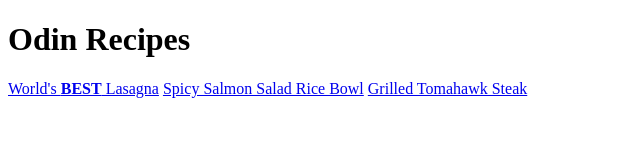
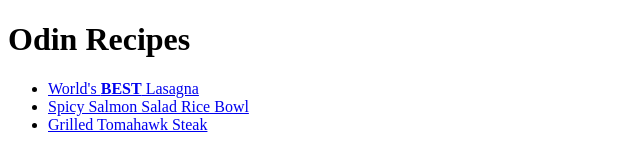
Before and after one commit to Trustamone/odin-recipes, a plain HTML site: page index.html in a window 1280 px wide. Shown: the whole page, without its empty margins (0-640 px from the left). Drawn offline with Linux system fonts and the light colour scheme.

Commit message:
Put all recipes in unordered list format

```diff
--- a/index.html
+++ b/index.html
@@ -7,8 +7,10 @@
 </head>
 <body>
     <h1>Odin Recipes</h1>
-    <a href="recipes/lasagna.html">World's <strong>BEST</strong> Lasagna</a>
-    <a href="recipes/salmon-salad-rice-bowl.html">Spicy Salmon Salad Rice Bowl</a>
-    <a href="recipes/grilled-tomahawk-steak.html">Grilled Tomahawk Steak</a>
+    <ul>
+        <li><a href="recipes/lasagna.html">World's <strong>BEST</strong> Lasagna</a></li>
+        <li><a href="recipes/salmon-salad-rice-bowl.html">Spicy Salmon Salad Rice Bowl</a></li>
+        <li><a href="recipes/grilled-tomahawk-steak.html">Grilled Tomahawk Steak</a></li>
+    </ul>
 </body>
 </html>
```
